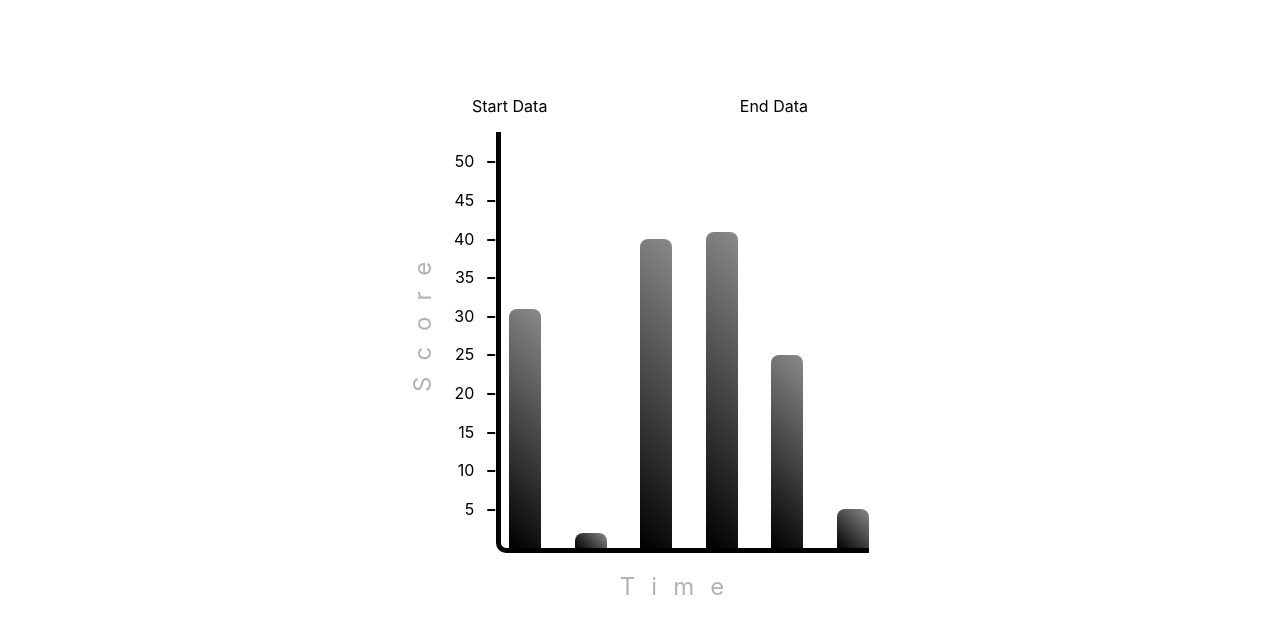
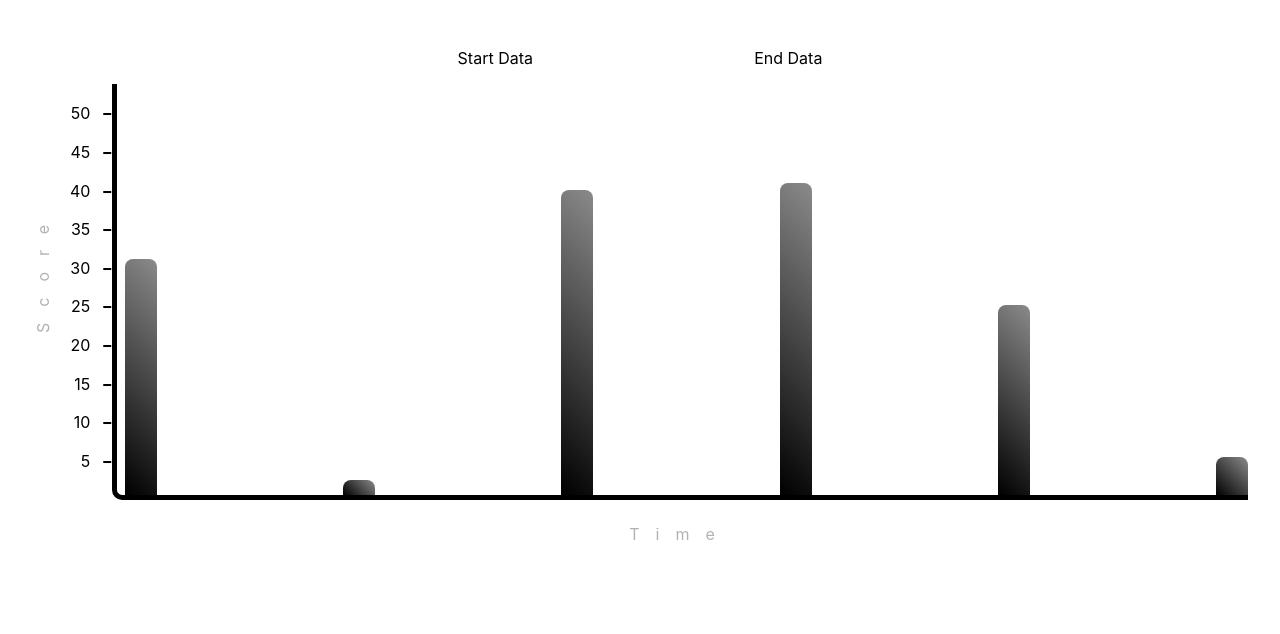
Before and after one commit to samyiskarous/react-responsive-native-chart, a React (Create React App) app: page / in a window 1280 px wide. Shown: the top 634 px of the page. Built offline with nearby package versions, Linux system fonts and the light colour scheme.

Commit message:
fix: minor UI updates

```diff
--- a/src/components/App.css
+++ b/src/components/App.css
@@ -36,3 +36,7 @@
     transform: rotate(360deg);
   }
 }
+
+:root{
+  box-sizing: border-box;
+}
--- a/src/components/App.js
+++ b/src/components/App.js
@@ -12,7 +12,7 @@ function App() {
 }
 
 const AppDiv = styled.div`
-  padding: 5rem
+  padding: 2rem
 `;
 
 export default App;
--- a/src/components/charts-containers/ReviewsScoreToTime.js
+++ b/src/components/charts-containers/ReviewsScoreToTime.js
@@ -43,8 +43,8 @@ const ReviewsScoreToTime = () => {
             </DatesRangeDiv>
 
             <div style={{
-                width: '40%',
-                height: '30rem'
+                width: '100%',
+                height: '30rem',
             }}>
                 <BarChart
                     labels={{
--- a/src/components/reusable/charts/BarChart/DataBars.js
+++ b/src/components/reusable/charts/BarChart/DataBars.js
@@ -76,7 +76,6 @@ const DataBar = styled.div`
 
     margin-left: 0.5rem;
 
-
     &:hover{
         &::before {
             content: ${props => props.rawHeight ? `"${props.rawHeight}"` : 'emptyProp'};
--- a/src/components/reusable/charts/BarChart/XAxisInfo.js
+++ b/src/components/reusable/charts/BarChart/XAxisInfo.js
@@ -27,7 +27,7 @@ const AxisLabel = styled.span({
     opacity: 0.6,
     letterSpacing: '1rem',
     color: 'gray',
-    fontSize: '1.5em',
+    fontSize: '1em',
 
     position: 'relative',
     top: '1.5rem',
--- a/src/components/reusable/charts/BarChart/YAxisInfo.js
+++ b/src/components/reusable/charts/BarChart/YAxisInfo.js
@@ -77,7 +77,7 @@ const ListItemIndicator = styled.span({
 const AxisLabel = styled.span({
     opacity: 0.6,
     color: 'gray',
-    fontSize: '1.5em',
+    fontSize: '1em',
 
     writingMode: 'vertical-lr',
     transform: 'rotate(180deg)',
--- a/src/components/reusable/charts/BarChart/index.js
+++ b/src/components/reusable/charts/BarChart/index.js
@@ -84,6 +84,8 @@ const BarChartGridContainer = styled.div({
 const DataBarsCotainer = styled.div({
     gridArea: 'barCharData',
 
+    boxSizing: 'border-box',
+
     height: `100%`,
     width: '100%',
     borderLeft: `5px solid black`,
```
